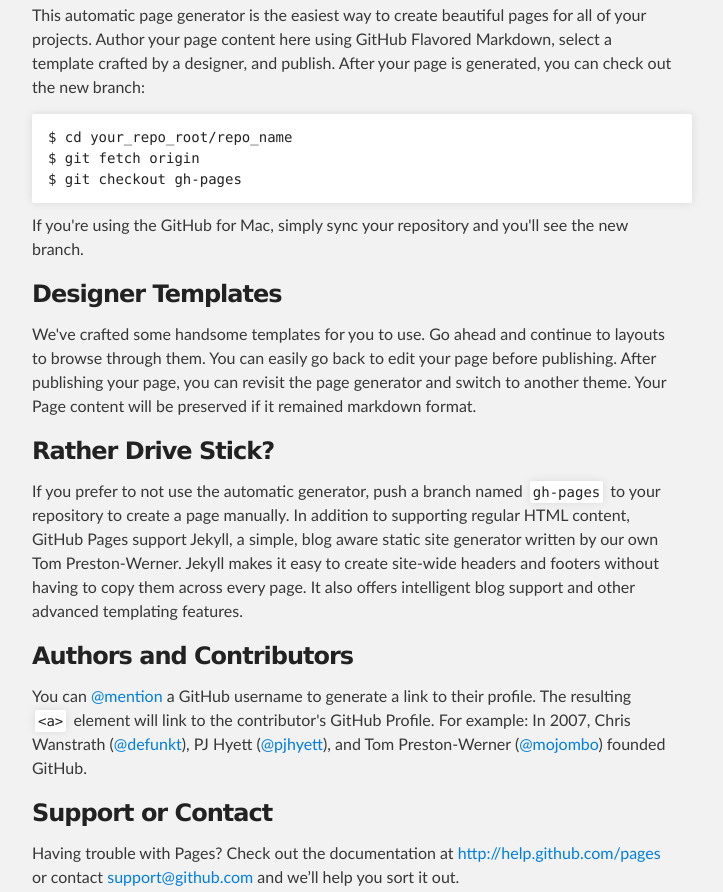
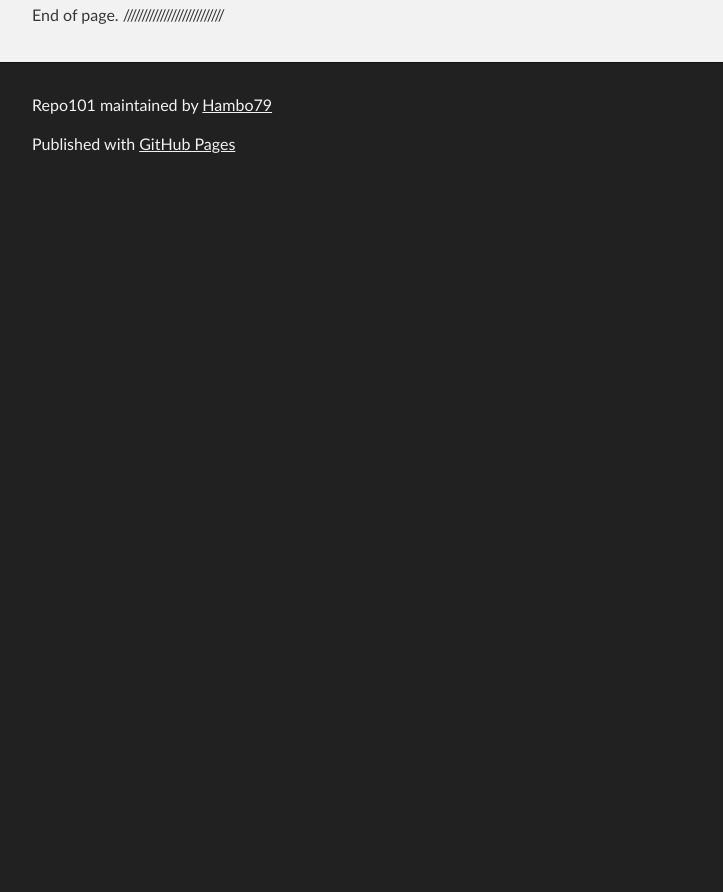
Before and after one commit to Hambo79/repo101, a plain HTML site: page index.html in a window 1280 px wide. Shown: the part 398-1290 px from the top of the page, without its empty margins (288-1011 px from the left). After the commit the page ends 800 px from the top, so only its background shows below. Drawn offline with Linux system fonts and the light colour scheme.

```diff
--- a/index.html
+++ b/index.html
@@ -37,34 +37,7 @@
 
 <p><a href="https://raw.github.com/Hambo79/repo101/master/images/snapshot2.png">Image with online help windows</a></p>
 
-<p>This automatic page generator is the easiest way to create beautiful pages for all of your projects. Author your page content here using GitHub Flavored Markdown, select a template crafted by a designer, and publish. After your page is generated, you can check out the new branch:</p>
-
-<pre><code>$ cd your_repo_root/repo_name
-$ git fetch origin
-$ git checkout gh-pages
-</code></pre>
-
-<p>If you're using the GitHub for Mac, simply sync your repository and you'll see the new branch.</p>
-
-<h3>
-<a name="designer-templates" class="anchor" href="#designer-templates"><span class="octicon octicon-link"></span></a>Designer Templates</h3>
-
-<p>We've crafted some handsome templates for you to use. Go ahead and continue to layouts to browse through them. You can easily go back to edit your page before publishing. After publishing your page, you can revisit the page generator and switch to another theme. Your Page content will be preserved if it remained markdown format.</p>
-
-<h3>
-<a name="rather-drive-stick" class="anchor" href="#rather-drive-stick"><span class="octicon octicon-link"></span></a>Rather Drive Stick?</h3>
-
-<p>If you prefer to not use the automatic generator, push a branch named <code>gh-pages</code> to your repository to create a page manually. In addition to supporting regular HTML content, GitHub Pages support Jekyll, a simple, blog aware static site generator written by our own Tom Preston-Werner. Jekyll makes it easy to create site-wide headers and footers without having to copy them across every page. It also offers intelligent blog support and other advanced templating features.</p>
-
-<h3>
-<a name="authors-and-contributors" class="anchor" href="#authors-and-contributors"><span class="octicon octicon-link"></span></a>Authors and Contributors</h3>
-
-<p>You can <a href="https://github.com/blog/821" class="user-mention">@mention</a> a GitHub username to generate a link to their profile. The resulting <code>&lt;a&gt;</code> element will link to the contributor's GitHub Profile. For example: In 2007, Chris Wanstrath (<a href="https://github.com/defunkt" class="user-mention">@defunkt</a>), PJ Hyett (<a href="https://github.com/pjhyett" class="user-mention">@pjhyett</a>), and Tom Preston-Werner (<a href="https://github.com/mojombo" class="user-mention">@mojombo</a>) founded GitHub.</p>
-
-<h3>
-<a name="support-or-contact" class="anchor" href="#support-or-contact"><span class="octicon octicon-link"></span></a>Support or Contact</h3>
-
-<p>Having trouble with Pages? Check out the documentation at <a href="http://help.github.com/pages">http://help.github.com/pages</a> or contact <a href="mailto:support@github.com">support@github.com</a> and we’ll help you sort it out.</p>
+<p>End of page. ///////////////////////////</p>
       </section>
     </div>
 
```
Also changed, not shown: params.json (+1 -1 lines).
